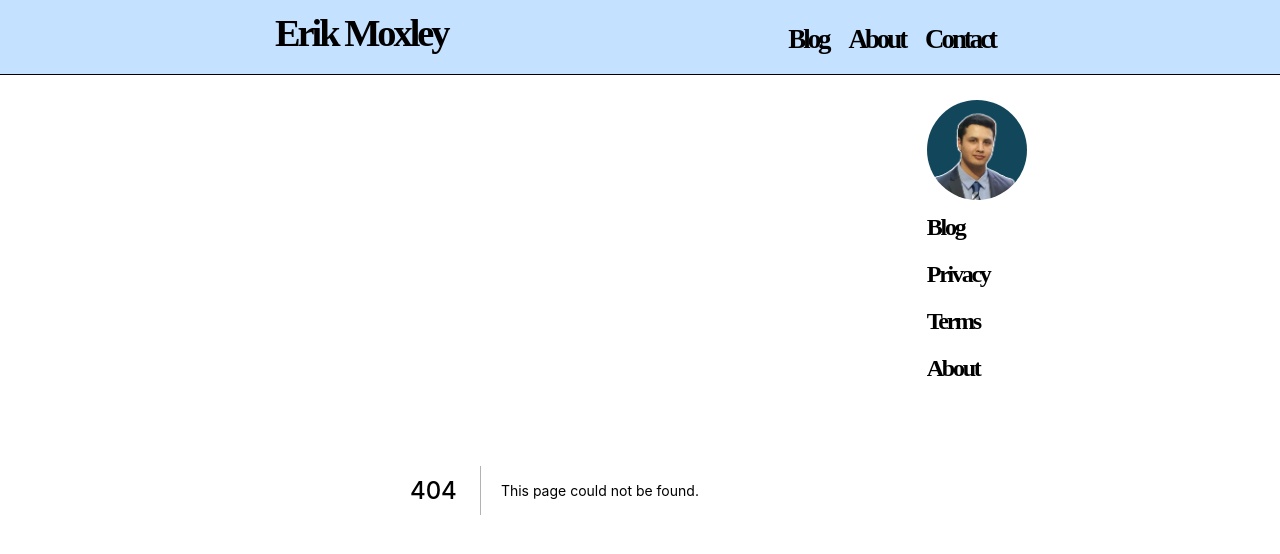
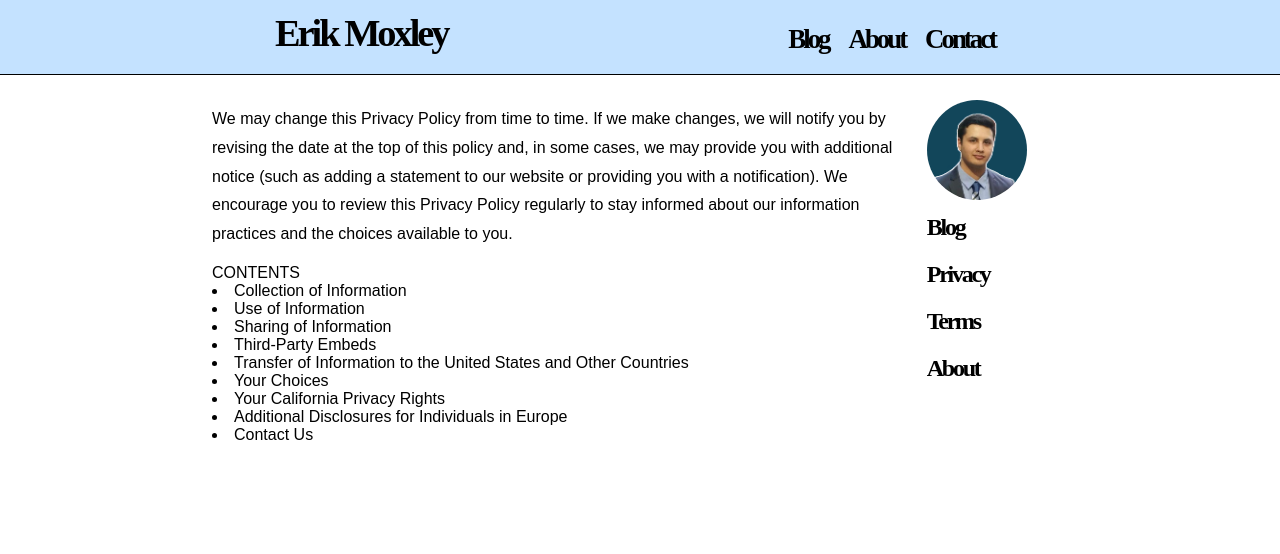
Before and after one commit to ErikMoxley/moxleydevblog, a Next.js app: page /privacy in a window 1280 px wide. Before the commit this address had no page. Shown: the top 554 px of the page. Built offline with nearby package versions, Linux system fonts and the light colour scheme; a web font is replaced by a local one.

Commit message:
added random content

```diff
--- a/components/Footer.js
+++ b/components/Footer.js
@@ -15,7 +15,7 @@ export default function Footer() {
         <h2><span>Blog</span></h2>
         </Link></li>
         <li>
-        <Link href='/contact' passHref alt=''>
+        <Link href='/privacy' passHref alt=''>
         <h2><span>Privacy</span></h2>
         </Link></li>
         <li>
--- /dev/null
+++ b/pages/privacy.js
@@ -0,0 +1,24 @@
+// import Link from 'next/link'
+// import profilePic from '../public/images/newprofile.png'
+
+const Privacy = () => {
+    return (
+      <div className = "legal-container">
+        <p>We may change this Privacy Policy from time to time. If we make changes, we will notify you by revising the date at the top of this policy and, in some cases, we may provide you with additional notice (such as adding a statement to our website or providing you with a notification). We encourage you to review this Privacy Policy regularly to stay informed about our information practices and the choices available to you.
+        </p>
+        CONTENTS
+    <li>Collection of Information</li>
+    <li>Use of Information</li>
+    <li>Sharing of Information</li>
+    <li>Third-Party Embeds</li>
+    <li>Transfer of Information to the United States and Other Countries</li>
+    <li>Your Choices</li>
+    <li>Your California Privacy Rights</li>
+    <li>Additional Disclosures for Individuals in Europe</li>
+    <li>Contact Us</li>
+        </div>
+
+    )
+  }
+
+  export default Privacy
```
Also changed, not shown: pages/terms.js (+5 -2 lines).
